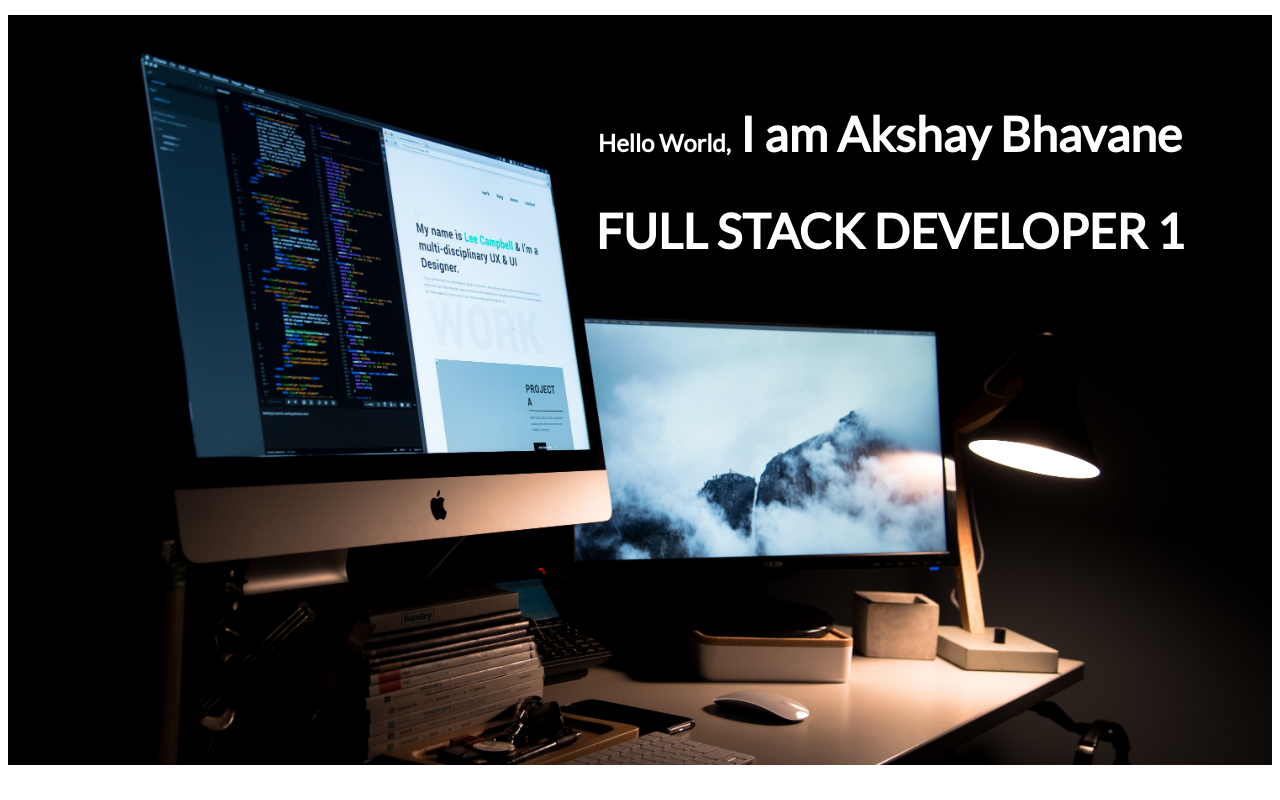
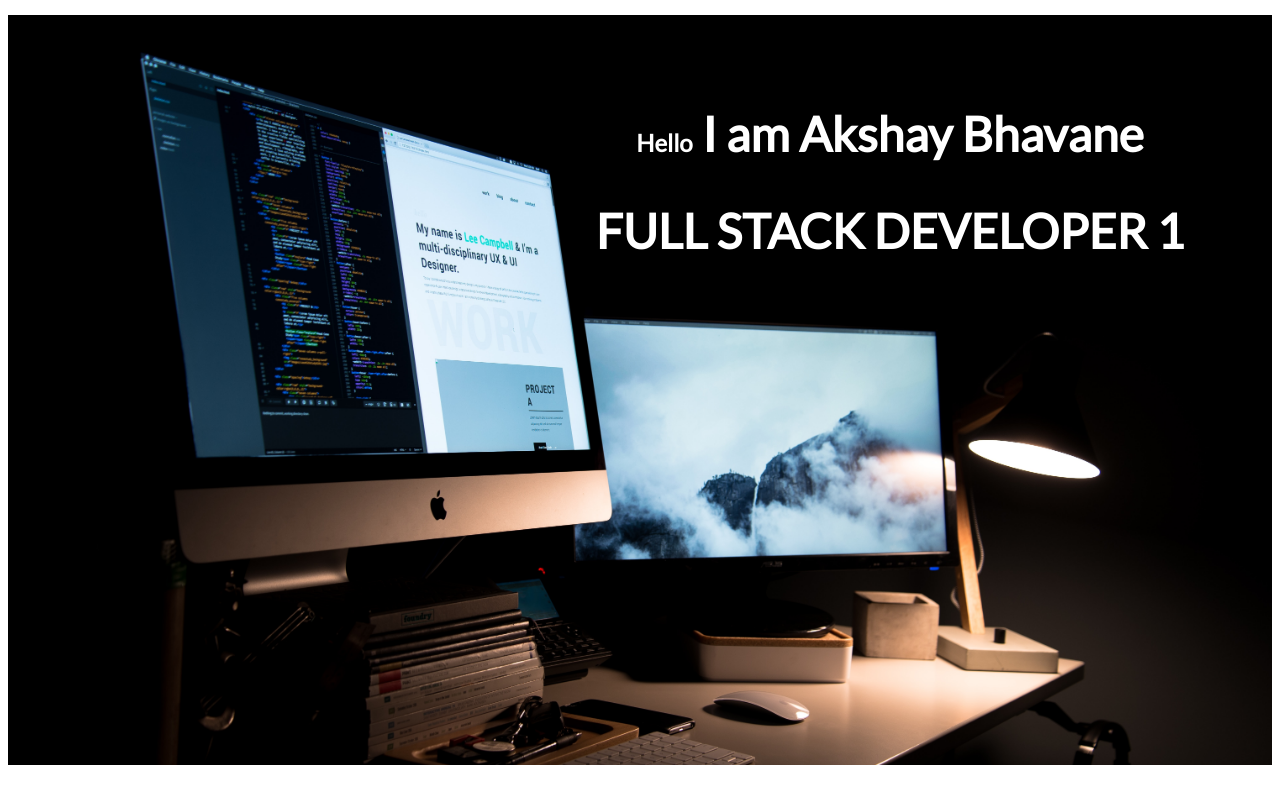
Before and after one commit to Akshay9881/portfolio-, a plain HTML site: page MyPro.html in a window 1280 px wide. Shown: the top 800 px of the page. Drawn offline with Linux system fonts and the light colour scheme.

Commit message:
change name H1

```diff
--- a/MyPro.html
+++ b/MyPro.html
@@ -12,7 +12,7 @@
 <body>
     <div>
         <section class="hero">
-            <h2> <span class="hello">Hello World,</span> I am Akshay Bhavane</h2>
+            <h2> <span class="hello">Hello</span> I am Akshay Bhavane</h2>
             <h1> FULL STACK DEVELOPER 1</h1>
         </section>
     </div>
```
